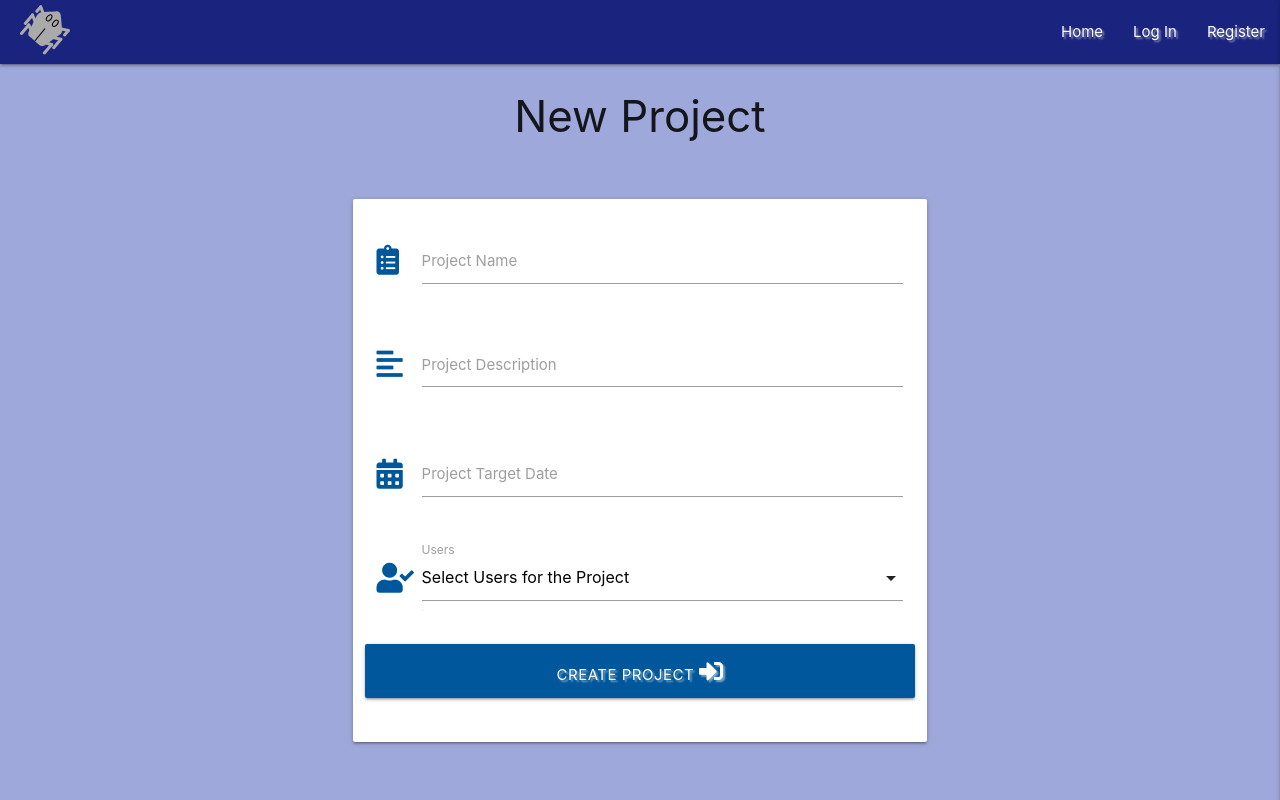
After one commit to fabiodearaujo/bug_tracker_mp3, a Flask app: page /create_project in a window 1280 px wide. The commit adds this page. Run offline with Flask 2, Linux system fonts and the light colour scheme; data that the repository does not hold is empty; some libraries are stand-ins or nearby versions.

Commit message:
created New project form and create app route on the nav menus

```diff
--- a/app.py
+++ b/app.py
@@ -136,6 +136,12 @@ def change_pass(user_id):
     return render_template("change_pass.html", user=user)
 
 
+@app.route("/create_project", methods=["GET", "POST"])
+def create_project():
+    users = mongo.db.user.find().sort("user_name", 1)
+    return render_template("create_project.html", users=users)
+
+
 @app.route("/logout")
 def logout():
     # remove user from session cookies and return to home
--- a/static/js/script.js
+++ b/static/js/script.js
@@ -4,4 +4,40 @@ $(document).ready(function(){
     $(".sidenav").sidenav({edge: "right"});
     $('select').formSelect();
     $('input#user_name, input#user_pass').characterCounter();
+    $('.datepicker').datepicker({
+        format: "dd mmmm, yyyy",
+        yearRange: 3,
+        showClearBtn: true,
+        i18n: {
+          done: "Select"
+        }});
+
+        //Make validation of input drop down on Materialize - Tim Videos from Code Institute
+    validateMaterializeSelect();
+    function validateMaterializeSelect() {
+    let classValid = { "border-bottom": "1px solid #4caf50", "box-shadow": "0 1px 0 0 #4caf50"};
+    let classInvalid = { "border-bottom": "1px solid #f44336", "box-shadow": "0 1px 0 0 #f44336"};
+    if ($("select.validate").prop("required")) {
+        $("select.validate").css({"display": "block", "height": "0", "padding": "0", "width": "0", "position": "absolute"})
+    }
+    $(".select-wrapper input.select-dropdown").on("focusin", function() {
+        $(this).parent(".select-wrapper").on("change", function() {
+        if ($(this).children("ul").children("li.selected:not(.disabled)").on("click", function() { })) {
+            $(this).children("input").css(classValid);
+        }
+        });
+    }).on("click", function() {
+        if ($(this).parent(".select-wrapper").children("ul").children("li.selected:not(.disabled)").css("background-color") === "rgba(0, 0, 0, 0.03)") {
+            $(this).parent(".select-wrapper").children("input").css(classValid);
+        } else {
+            $(".select-wrapper input.select-dropdown").on("focusout", function() {
+                if ($(this).parent(".select-wrapper").children("select").prop("required")) {
+                if ($(this).css("border-bottom") != "1px solid rgb(76, 175, 80)") {
+                    $(this).parent(".select-wrapper").children("input").css(classInvalid);
+                }
+                }
+            });
+        }
+    });
+    }
 });
--- a/templates/base.html
+++ b/templates/base.html
@@ -25,7 +25,7 @@
                     <li><a href="{{ url_for('home') }}">Home</a></li>
                     {% if session.user %}
                         <li><a href="{{ url_for('dashboard', user_name=session['user']) }}">Dashboard</a></li>
-                        <li><a href="#">New Project</a></li>
+                        <li><a href="{{ url_for('create_project') }}">New Project</a></li>
                         <li><a href="#">New Ticket</a></li>
                         <li><a href="{{ url_for('manage_user', user_name=session['user']) }}">Manage User</a></li>
                         <li><a href="{{ url_for('logout') }}">Log Out</a></li>
@@ -43,7 +43,7 @@
             <li><a href="{{ url_for('home') }}">Home</a></li>
             {% if session.user %}
                     <li><a href="{{ url_for('dashboard', user_name=session['user']) }}">Dashboard</a></li>
-                    <li><a href="#">New Project</a></li>
+                    <li><a href="{{ url_for('create_project') }}">New Project</a></li>
                     <li><a href="#">New Ticket</a></li>
                     {% if session.category == "manager" %}
                         <li><a href="{{ url_for('manage_user', user_name=session['user']) }}">Manage User</a></li>
--- /dev/null
+++ b/templates/create_project.html
@@ -0,0 +1,66 @@
+{% extends "base.html" %}
+
+{% block styles %}
+    <link rel="shortcut icon" href="static/img/bugtrackerlogodark.svg" type="image/x-icon">
+{% endblock %}
+
+{% block logo %}
+    <a href="{{ url_for('home') }}" class="brand-logo" style="padding-left: 20px; padding-top: 5px;"><img src="static\img\bugtrackerlogolight.svg" height="50px" width="50px" alt="Bug Tracker Logo"></a>
+{% endblock %}
+
+{% block content %}
+    <h3 class="center-align">New Project</h3>
+
+    <div class="row top-spacing">
+        <form class="col s12 m8 offset-m2" method="POST" action="{{ url_for('create_project') }}">
+            <div class="card-panel">
+                <!-- project name field -->
+                <div class="row">
+                    <div class="input-field col s12">
+                        <i class="fas fa-clipboard-list prefix light-blue-text text-darken-4"></i>
+                        <input id="project_name" name="project_name" type="text" minlenght="5"
+                            maxlenght="15" pattern="^[a-zA-Z0-9]{5,15}$" class="validate" required>
+                        <label for="project_name">Project Name</label>
+                    </div>
+                </div>
+                <!-- project description  -->
+                <div class="row">
+                    <div class="input-field col s12">
+                        <i class="fas fa-align-left prefix light-blue-text text-darken-4"></i>
+                        <textarea id="project_description" name="project_description" minlength="5"
+                            maxlength="200" class="materialize-textarea validate" required></textarea>
+                        <label for="project_description">Project Description</label>
+                    </div>
+                </div>
+                <!-- project target date picker  -->
+                <div class="row">
+                    <div class="input-field col s12">
+                        <i class="fas fa-calendar-alt prefix light-blue-text text-darken-4"></i>
+                        <input id="peoject_target_date" name="peoject_target_date" type="text" class="datepicker validate" required>
+                        <label for="peoject_target_date">Project Target Date</label>
+                    </div>
+                </div>
+                <div class="row">
+                    <div class="input-field col s12">
+                        <i class="fas fa-user-check prefix light-blue-text text-darken-4"></i>
+                        <select multiple required id="user_name" name="user_name" class="validate">
+                            <option value="" disabled>Select Users for the Project</option>
+                            {% for user in users %}
+                                <option value="{{ user.user_name }}">{{ user.user_name }}</option>
+                            {% endfor %}
+                        </select>
+                        <label for="user_name">Users</label>
+                    </div>
+                </div>
+                <!-- register button  -->
+                <div class="row">
+                    <button type="submit" class="col s12 btn-large light-blue darken-4 text-shadow">
+                        Create Project <i class="fas fa-sign-in-alt"></i>
+                    </button>
+                </div>
+            </div>
+        </form>
+    </div>
+
+
+{% endblock %}
```
